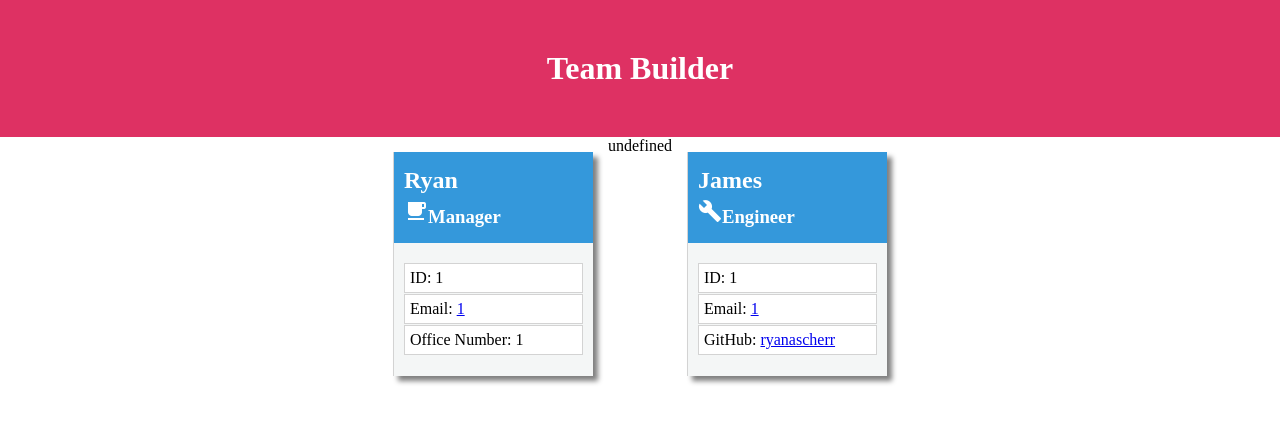
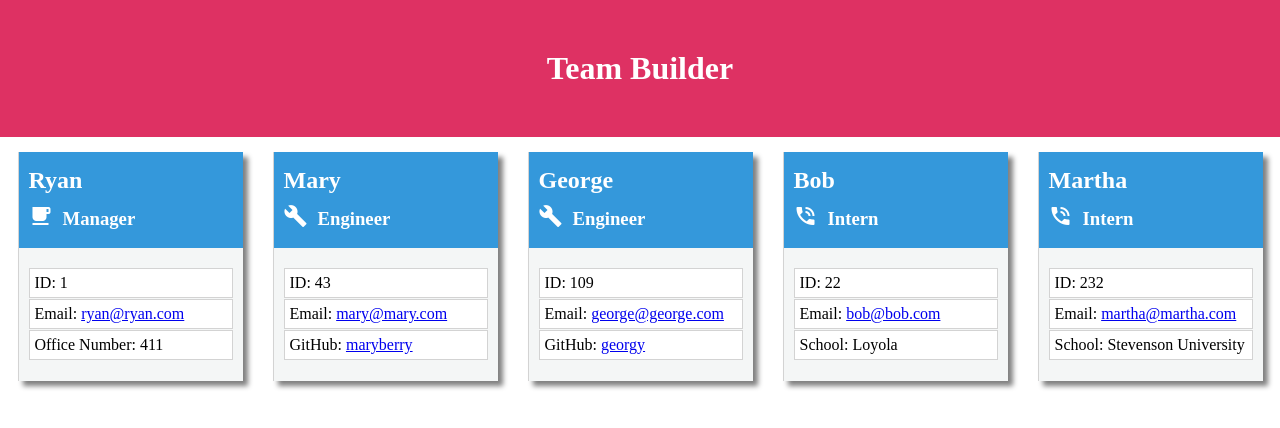
Before and after one commit to ryanascherr/team-profile-generator, a website: page index2.html in a window 1280 px wide. Drawn offline with Linux system fonts and the light colour scheme.

Commit message:
Fixed bug where 'undefined' was displayed on the page.

```diff
--- a/index2.html
+++ b/index2.html
@@ -16,29 +16,80 @@
     <div id="card-container">
     <div class="card">
       <header>
-          <h2 id="name">Ryan</h2>
-          <h3 id="role"><i class="material-icons">free_breakfast</i>Manager</h3>
+        <h2 id="name">Ryan</h2>
+        <div class="flex-center">
+          <h3 class="icon"><i class="material-icons">free_breakfast</i></h3>
+          <h3 id="role">Manager</h3>
+        </div>
       </header>
       <div class="body">
           <ul>
               <li>ID: 1</li>
-              <li>Email: <a href = "mailto: 1" target="_blank">1</a></li>
-              <li>Office Number: 1</li>
+              <li>Email: <a href = "mailto: ryan@ryan.com" target="_blank">ryan@ryan.com</a></li>
+              <li>Office Number: 411</li>
           </ul>
       </div>
     </div>
-    undefined<div class="card">
+    <div class="card">
         <header>
-            <h2 id="name">James</h2>
-            <h3 id="role"><i class="material-icons">build</i>Engineer</h3>
+          <h2 id="name">Mary</h2>
+          <div class="flex-center">
+            <h3 class="icon"><i class="material-icons">build</i></h3>
+            <h3 id="role">Engineer</h3>
+          </div>
         </header>
         <div class="body">
             <ul>
-                <li>ID: 1</li>
-                <li>Email: <a href = "mailto: 1" target="_blank">1</a></li>
-                <li>GitHub: <a href = "https://github.com/ryanascherr" target="_blank">ryanascherr</a></li>
+                <li>ID: 43</li>
+                <li>Email: <a href = "mailto: mary@mary.com" target="_blank">mary@mary.com</a></li>
+                <li>GitHub: <a href = "https://github.com/maryberry" target="_blank">maryberry</a></li>
+            </ul>
+        </div>
+      </div><div class="card">
+        <header>
+          <h2 id="name">George</h2>
+          <div class="flex-center">
+            <h3 class="icon"><i class="material-icons">build</i></h3>
+            <h3 id="role">Engineer</h3>
+          </div>
+        </header>
+        <div class="body">
+            <ul>
+                <li>ID: 109</li>
+                <li>Email: <a href = "mailto: george@george.com" target="_blank">george@george.com</a></li>
+                <li>GitHub: <a href = "https://github.com/georgy" target="_blank">georgy</a></li>
             </ul>
         </div>
       </div>
-
+    <div class="card">
+        <header>
+          <h2 id="name">Bob</h2>
+          <div class="flex-center">
+            <h3 class="icon"><i class="material-icons">phone_in_talk</i></h3>
+            <h3 id="role">Intern</h3>
+          </div>
+        </header>
+        <div class="body">
+            <ul>
+                <li>ID: 22</li>
+                <li>Email: <a href = "mailto: bob@bob.com" target="_blank">bob@bob.com</a></li>
+                <li>School: Loyola</li>
+            </ul>
+        </div>
+      </div><div class="card">
+        <header>
+          <h2 id="name">Martha</h2>
+          <div class="flex-center">
+            <h3 class="icon"><i class="material-icons">phone_in_talk</i></h3>
+            <h3 id="role">Intern</h3>
+          </div>
+        </header>
+        <div class="body">
+            <ul>
+                <li>ID: 232</li>
+                <li>Email: <a href = "mailto: martha@martha.com" target="_blank">martha@martha.com</a></li>
+                <li>School: Stevenson University</li>
+            </ul>
+        </div>
+      </div>
     </div>
--- a/src/style.css
+++ b/src/style.css
@@ -22,7 +22,7 @@ h1, h2, h3, h4, h5, h6 {
 }
 
 .card {
-    width: 200px;
+    width: 225px;
     margin: 15px;
     box-shadow: 5px 5px 5px gray;
     border-left: 1px solid lightgray;
@@ -54,5 +54,8 @@ h1, h2, h3, h4, h5, h6 {
     display: flex;
     justify-content: flex-start;
     align-items: center;
+}
 
+.icon {
+    margin-right: 10px;
 }
```
Also changed, not shown: index.js (+17 -8 lines).
